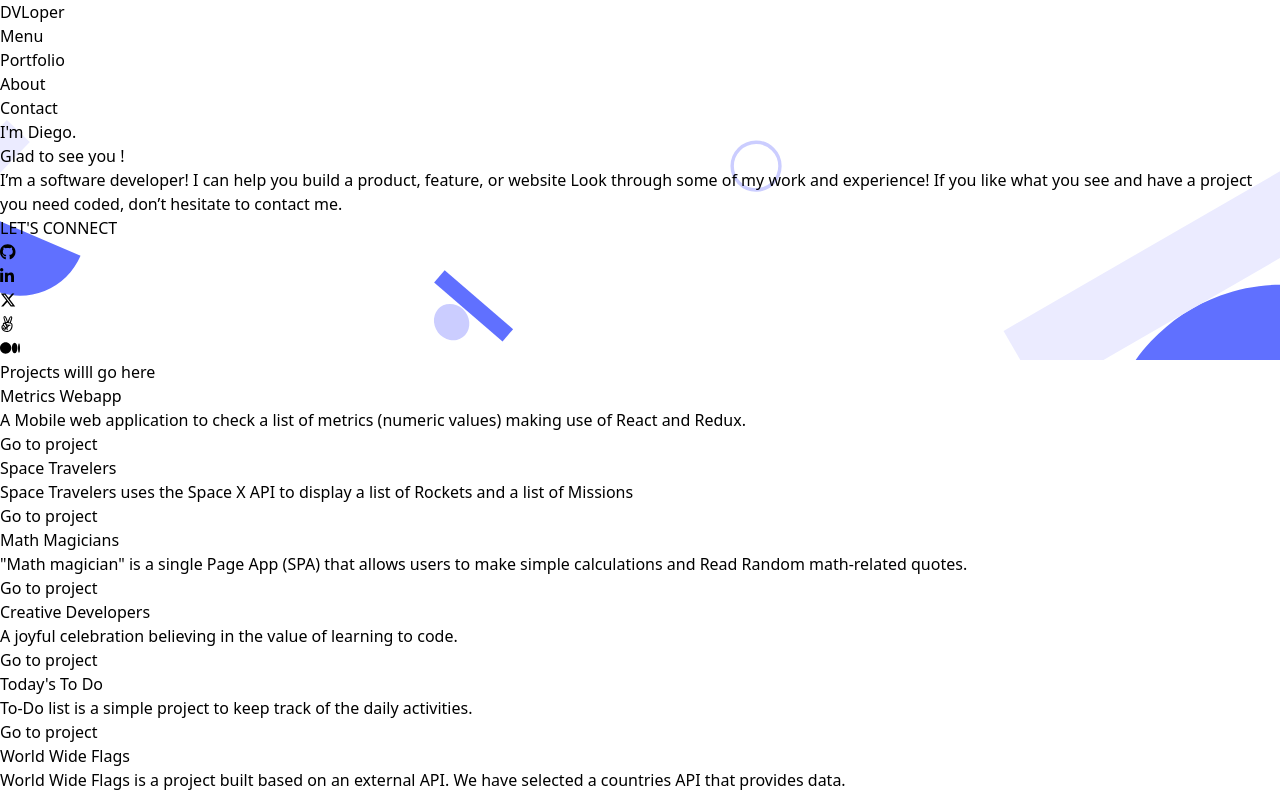
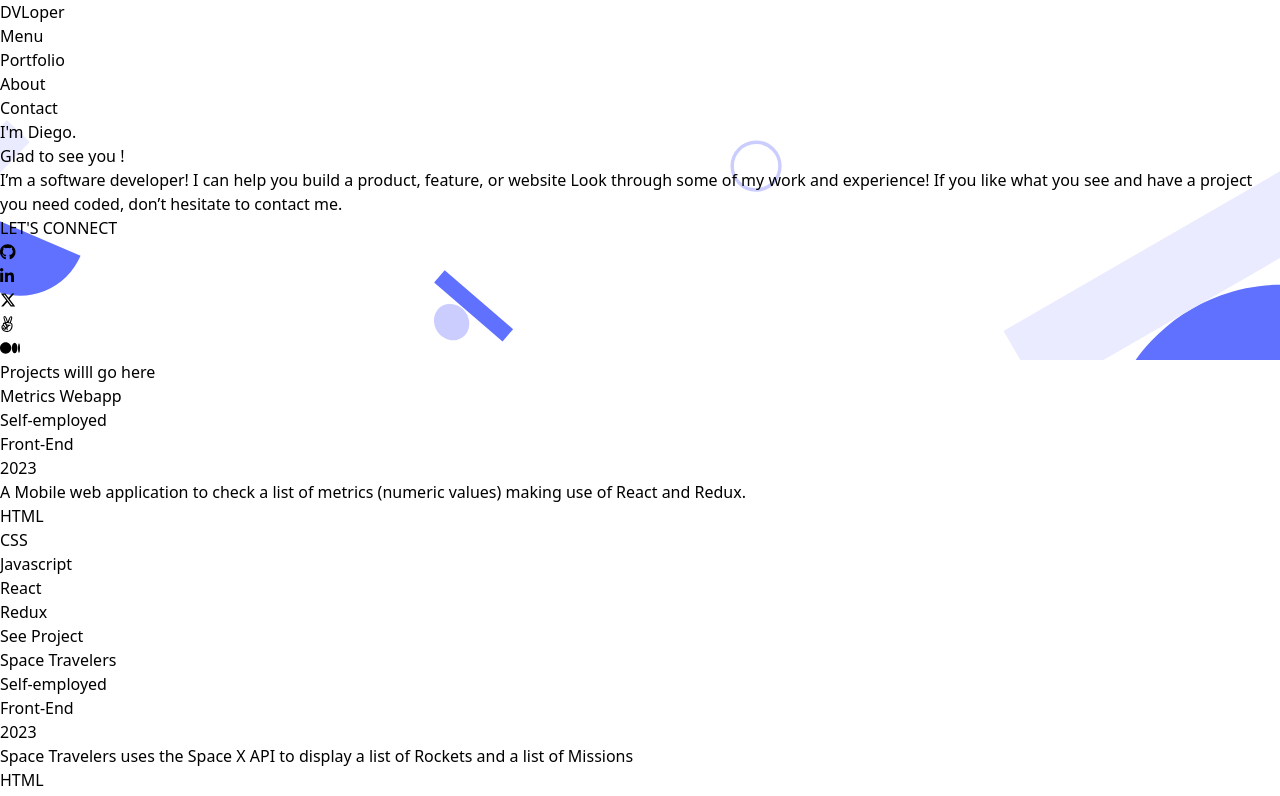
Before and after one commit to Diegogagan2587/Diegogagan2587.github.io, a React (Vite) app: page / in a window 1280 px wide. Shown: the top 796 px of the page. Built offline with nearby package versions, Linux system fonts and the light colour scheme.

Commit message:
Provide Data to each project card

```diff
--- a/src/components/ProjectCard.jsx
+++ b/src/components/ProjectCard.jsx
@@ -5,11 +5,21 @@ const ProjectCard = ({ project }) => {
         {/* images will go here */}
       </div>
       <div className="card-body min-w-[295px] min-h-[288px] border-2">
-        <h5 className="card-title">{project.name}</h5>
+        <h5 className="card-title font-bold text-3xl text-[#172B4D]">{project.name}</h5>
+        <ul>
+            <span>{project.company}</span>
+            <li>{project.typeOfDev}</li>
+            <li>{project.date}</li>
+        </ul>
         <p className="card-text">{project.description}</p>
-        <a href={project.liveVersion} className="btn btn-primary">
-          Go to project
-        </a>
+        <ul className="flex">
+            {project.technologies.map((technology) => {
+                return <li key={technology}>{technology}</li>
+            })}
+        </ul>
+        <button className="border-2 bg-red-100">
+            See Project
+        </button>
       </div>
     </div>
   );
```
